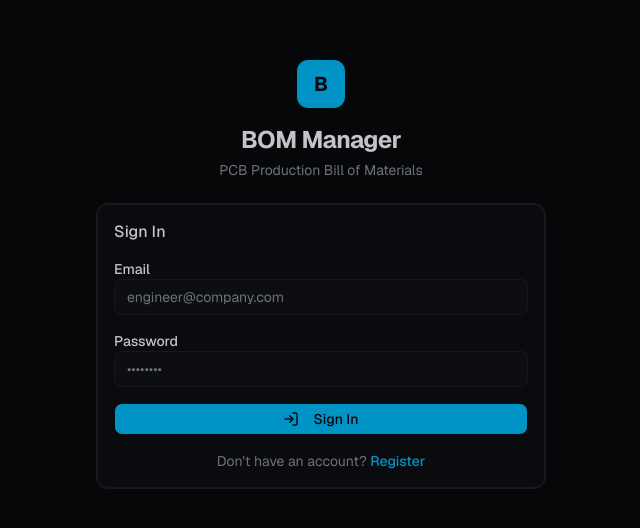
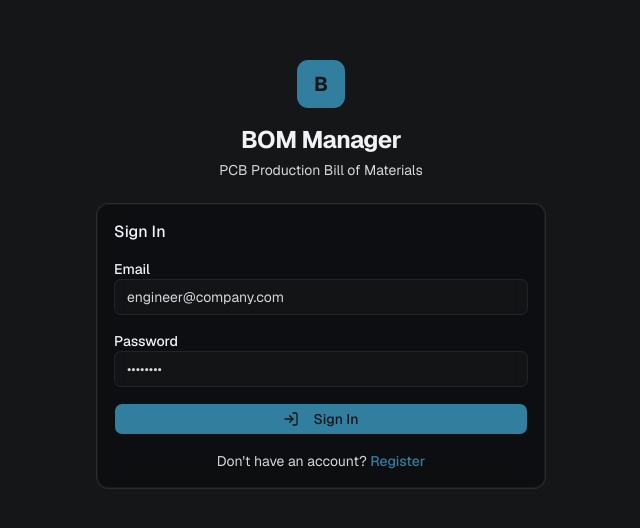
Before and after one commit to geot0x1/bom_manager, a Next.js app: page /login in a window 1280 px wide. Shown: the part 126-654 px from the top of the page, without its empty margins (319-959 px from the left). Built offline with nearby package versions, Linux system fonts and the light colour scheme; no server answers.

Commit message:
feat: initialize global CSS with Tailwind configuration and custom design system tokens

```diff
--- a/src/app/globals.css
+++ b/src/app/globals.css
@@ -55,48 +55,48 @@
 /* ── Engineer-Dark Theme ─────────────────────────── */
 
 :root {
-  --background: oklch(0.13 0.005 260);
-  --foreground: oklch(0.82 0.005 260);
-  --card: oklch(0.17 0.007 260);
-  --card-foreground: oklch(0.82 0.005 260);
-  --popover: oklch(0.17 0.007 260);
-  --popover-foreground: oklch(0.82 0.005 260);
-  --primary: oklch(0.62 0.13 230);
-  --primary-foreground: oklch(0.13 0.005 260);
-  --secondary: oklch(0.22 0.01 260);
-  --secondary-foreground: oklch(0.76 0.005 260);
-  --muted: oklch(0.20 0.008 260);
-  --muted-foreground: oklch(0.55 0.008 260);
-  --accent: oklch(0.22 0.012 260);
-  --accent-foreground: oklch(0.76 0.005 260);
-  --destructive: oklch(0.58 0.17 25);
-  --border: oklch(0.23 0.008 260);
-  --input: oklch(0.21 0.008 260);
-  --ring: oklch(0.62 0.13 230);
-  --success: oklch(0.58 0.14 155);
-  --success-foreground: oklch(0.13 0.005 260);
-  --warning: oklch(0.68 0.12 70);
-  --warning-foreground: oklch(0.13 0.005 260);
-  --chart-1: oklch(0.62 0.13 230);
-  --chart-2: oklch(0.58 0.14 155);
-  --chart-3: oklch(0.68 0.12 70);
-  --chart-4: oklch(0.58 0.17 25);
-  --chart-5: oklch(0.56 0.12 300);
+  --background: oklch(0.20 0.005 260);
+  --foreground: oklch(0.96 0.005 260);
+  --card: oklch(0.24 0.006 260);
+  --card-foreground: oklch(0.96 0.005 260);
+  --popover: oklch(0.24 0.006 260);
+  --popover-foreground: oklch(0.96 0.005 260);
+  --primary: oklch(0.56 0.09 230);
+  --primary-foreground: oklch(0.20 0.005 260);
+  --secondary: oklch(0.28 0.007 260);
+  --secondary-foreground: oklch(0.92 0.005 260);
+  --muted: oklch(0.26 0.006 260);
+  --muted-foreground: oklch(0.88 0.006 260);
+  --accent: oklch(0.28 0.008 260);
+  --accent-foreground: oklch(0.92 0.005 260);
+  --destructive: oklch(0.52 0.13 25);
+  --border: oklch(0.27 0.006 260);
+  --input: oklch(0.26 0.006 260);
+  --ring: oklch(0.56 0.09 230);
+  --success: oklch(0.52 0.10 155);
+  --success-foreground: oklch(0.20 0.005 260);
+  --warning: oklch(0.60 0.09 70);
+  --warning-foreground: oklch(0.20 0.005 260);
+  --chart-1: oklch(0.56 0.09 230);
+  --chart-2: oklch(0.52 0.10 155);
+  --chart-3: oklch(0.60 0.09 70);
+  --chart-4: oklch(0.52 0.13 25);
+  --chart-5: oklch(0.50 0.09 300);
   --radius: 0.5rem;
-  --sidebar: oklch(0.14 0.006 260);
-  --sidebar-foreground: oklch(0.76 0.005 260);
-  --sidebar-primary: oklch(0.62 0.13 230);
-  --sidebar-primary-foreground: oklch(0.13 0.005 260);
-  --sidebar-accent: oklch(0.20 0.01 260);
-  --sidebar-accent-foreground: oklch(0.76 0.005 260);
-  --sidebar-border: oklch(0.23 0.008 260);
-  --sidebar-ring: oklch(0.62 0.13 230);
+  --sidebar: oklch(0.18 0.005 260);
+  --sidebar-foreground: oklch(0.92 0.005 260);
+  --sidebar-primary: oklch(0.56 0.09 230);
+  --sidebar-primary-foreground: oklch(0.20 0.005 260);
+  --sidebar-accent: oklch(0.26 0.007 260);
+  --sidebar-accent-foreground: oklch(0.92 0.005 260);
+  --sidebar-border: oklch(0.27 0.006 260);
+  --sidebar-ring: oklch(0.56 0.09 230);
 }
 
 /* Force dark — no light mode */
 .dark {
-  --background: oklch(0.13 0.005 260);
-  --foreground: oklch(0.82 0.005 260);
+  --background: oklch(0.20 0.005 260);
+  --foreground: oklch(0.96 0.005 260);
 }
 
 @layer base {
@@ -130,7 +130,7 @@
 
 .designator-badge:hover {
   @apply shadow-sm;
-  box-shadow: 0 0 8px oklch(0.62 0.13 230 / 0.25);
+  box-shadow: 0 0 6px oklch(0.56 0.09 230 / 0.15);
 }
 
 .designator-badge.interactive {
@@ -139,7 +139,7 @@
 
 .designator-badge.interactive:hover {
   @apply border-primary bg-primary/10 text-primary;
-  box-shadow: 0 0 12px oklch(0.62 0.13 230 / 0.3);
+  box-shadow: 0 0 10px oklch(0.56 0.09 230 / 0.20);
 }
 
 .designator-badge.selected {
@@ -172,12 +172,12 @@
 
 /* Glow effects */
 .glow-primary {
-  box-shadow: 0 0 20px oklch(0.62 0.13 230 / 0.10),
-              0 0 40px oklch(0.62 0.13 230 / 0.04);
+  box-shadow: 0 0 16px oklch(0.56 0.09 230 / 0.07),
+              0 0 32px oklch(0.56 0.09 230 / 0.03);
 }
 
 .glow-success {
-  box-shadow: 0 0 20px oklch(0.58 0.14 155 / 0.10);
+  box-shadow: 0 0 16px oklch(0.52 0.10 155 / 0.07);
 }
 
 /* Smooth page transitions */
```
